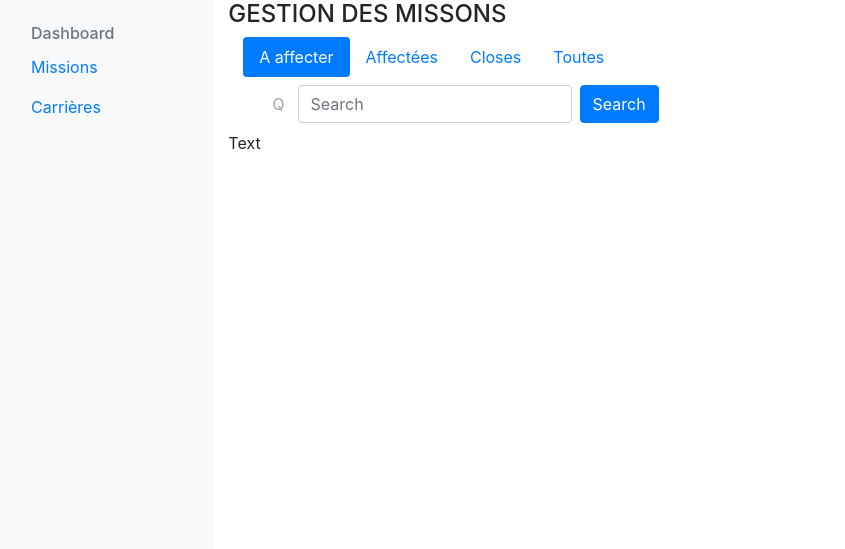
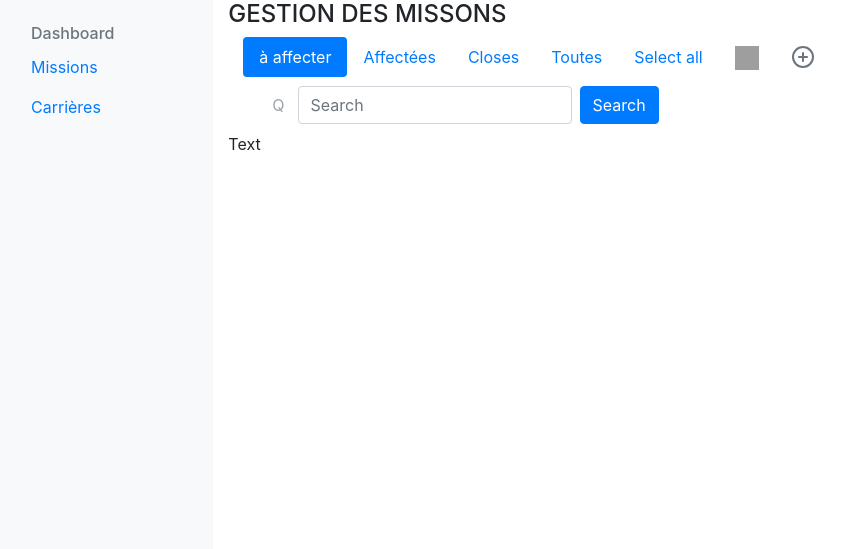
Before and after one commit to Toyem/SAR-Projet-Flask-2019, a Python web app: template templates/homepage_affaire_b1.html in a window 1280 px wide. Shown: the top 549 px of the page, without its empty margins (0-845 px from the left). Run offline with Jinja, Linux system fonts and the light colour scheme; the template is opened without the code that fills it, so the values that code supplies are empty; some libraries are stand-ins or nearby versions; grey boxes are pictures that could not be loaded.

Commit message:
Update homepage_affaire_b1.html

```diff
--- a/templates/homepage_affaire_b1.html
+++ b/templates/homepage_affaire_b1.html
@@ -14,22 +14,44 @@
                 <!-- Nav pills -->
                 <ul class="nav nav-pills" role="tablist">
                     <li class="nav-item">
-                        <a class="nav-link active" data-toggle="pill" href="#home">A affecter</a>
+                        <a class="nav-link active" data-toggle="pill" href="#TODO">&agrave; affecter</a>
                     </li>
                     <li class="nav-item">
-                        <a class="nav-link" data-toggle="pill" href="#menu1">Affectées</a>
+                        <a class="nav-link" data-toggle="pill" href="#TODO">Affect&eacute;es</a>
                     </li>
                     <li class="nav-item">
-                        <a class="nav-link" data-toggle="pill" href="#menu2">Closes</a>
+                        <a class="nav-link" data-toggle="pill" href="#TODO">Closes</a>
                     </li>
                     <li class="nav-item">
-                        <a class="nav-link" data-toggle="pill" href="#menu2">Toutes</a>
+                        <a class="nav-link" data-toggle="pill" href="#TODO">Toutes</a>
+                    </li>
+                    <li class="nav-item">
+                        <a class="nav-link" data-toggle="pill" href="#TODO">Select all</a>
+                    </li>
+                    <li class="nav-item">
+                        <a class="nav-link" data-toggle="pill" href="#TODO">
+                            <img src="../static/img/trash.png"
+                                 style="width:24px;height:24px;"
+                                 alt="icone d&apos;une poubelle">
+                        </a>
+                    </li>
+                    <li class="nav-item">
+                        <a class="nav-link d-flex align-items-center text-muted" data-toggle="pill" href="#TODOTODO">
+                            <svg xmlns="http://www.w3.org/2000/svg" width="24" height="24" viewBox="0 0 24 24"
+                                 fill="none"
+                                 stroke="currentColor" stroke-width="2" stroke-linecap="round" stroke-linejoin="round"
+                                 class="feather feather-plus-circle" alt="signe + entour&eacute; d&apos;un cercle ">
+                                <circle cx="12" cy="12" r="10"></circle>
+                                <line x1="12" y1="8" x2="12" y2="16"></line>
+                                <line x1="8" y1="12" x2="16" y2="12"></line>
+                            </svg>
+                        </a>
                     </li>
                 </ul>
             </div>
             <div class="container">
                 <nav class="navbar navbar-expand-sm bg navbar">
-                    <form class="form-inline" action="/action_page.php">
+                    <form class="form-inline" action="/TODO.php">
                         <button type="button" class="btn btn-link" disabled>Q</button>
                         <input class="form-control mr-sm-2" type="text" placeholder="Search">
                         <button class="btn btn-primary" type="submit">Search</button>
```
